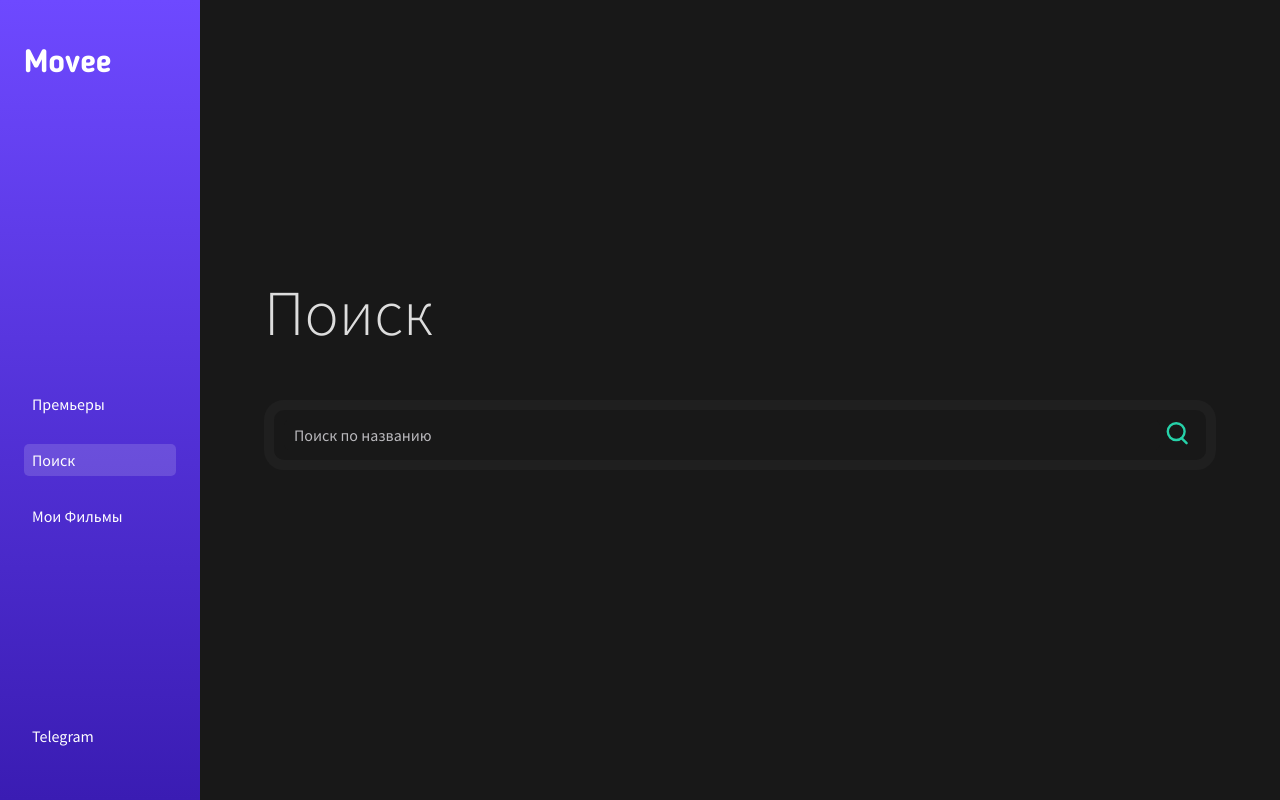
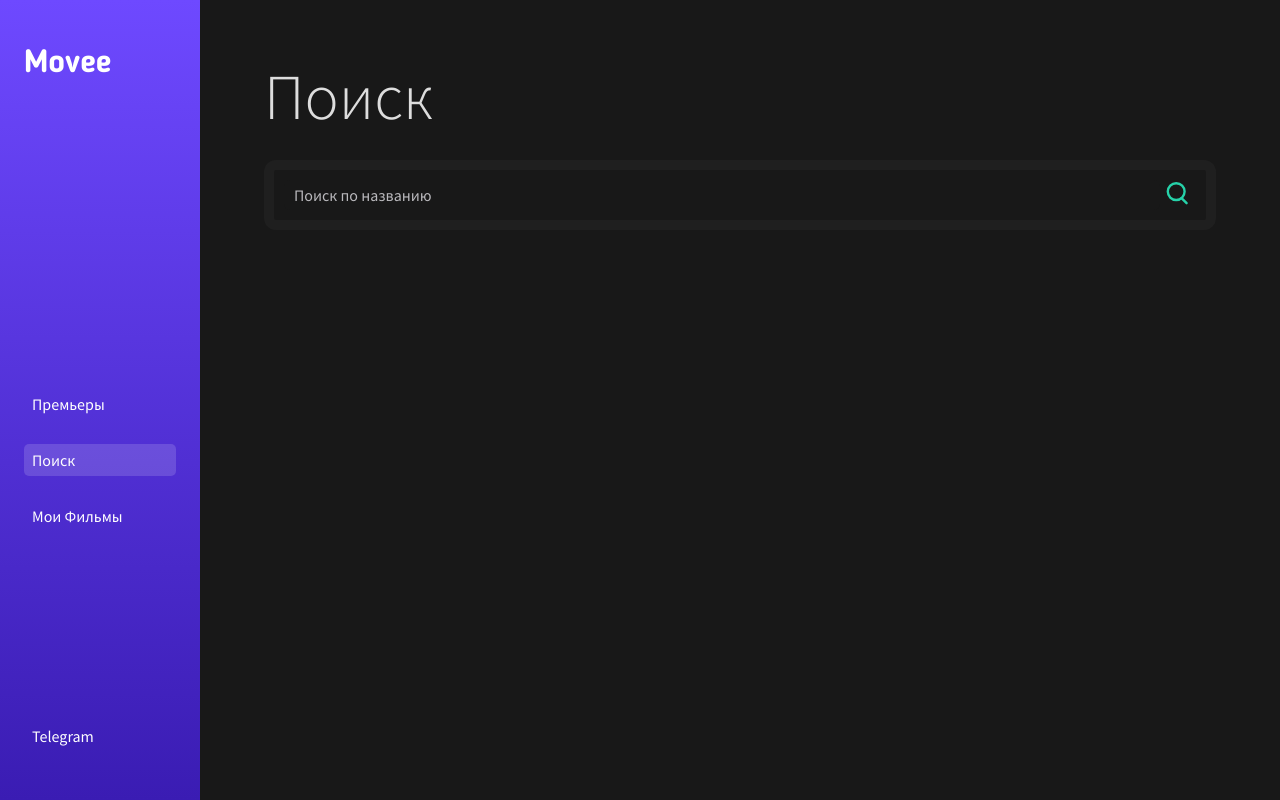
Before and after one commit to DWNMRS/movee, a Vue app: page /movee/search in a window 1280 px wide. Built offline with nearby package versions, Linux system fonts and the light colour scheme.

Commit message:
работа над стилями, убрана детальная страница фильма

```diff
--- a/src/App.vue
+++ b/src/App.vue
@@ -39,8 +39,26 @@ function loadMoviesFromLocalStorage() {
 <style lang="scss">
 @import "./styles/main.scss";
 
+body {
+  background-color: $background;
+
+  &::-webkit-scrollbar {
+    background-color: #FFFFFF14;
+    width: 14px;
+
+    &-thumb {
+      width: 4px;
+      border-radius: 2px;
+      background-color: $border-hover;
+    }
+
+    @include break-md {
+      display: none;
+    }
+  }
+}
+
 #app {
-  background-color: $background;
   height: 100%;
 }
 
@@ -49,8 +67,9 @@ function loadMoviesFromLocalStorage() {
   max-width: 1920px;
   width: 100%;
   height: 100%;
-  background-color: $background;
   color: $text;
   font-family: "Source Sans Pro", sans-serif;
+
+
 }
 </style>
--- a/src/components/MovieDetail.vue
+++ /dev/null
@@ -1,17 +0,0 @@
-<template>
-  <div class="movie-detail">
-    <h1 class="h1">{{ props.movie }}</h1>
-  </div>
-</template>
-
-<script setup lang="ts">
-
-const props = defineProps({
-
-movie: {
-  type: String,
-  required: true,
-  default: () => { }
-},
-})
-</script>
--- a/src/components/MovieFavourite.vue
+++ b/src/components/MovieFavourite.vue
@@ -1,6 +1,7 @@
 <template>
   <div class="movie-favourite">
     <h1 class="h1">Мои Фильмы</h1>
+    <div class="movie-favourite__tabs-wrapper">
       <div class="movie-favourite__tabs">
         <button
           :class="['movie-favourite__tabs-btn', { 'movie-favourite__tabs-btn--active': favouriteStore.activeTab === 1 }]"
@@ -17,6 +18,7 @@
           @click="setTab(3)">
           Не просмотренные: {{ favouriteStore.unWatchedMovies.length }}
         </button>
+      </div>
     </div>
     <div v-if="favouriteStore.activeTab === 1" class="movie-favourite__list">
       <MovieCard v-for="movie of favouriteStore.movies" :key="movie.filmId" :movie="movie" />
@@ -52,8 +54,24 @@ const setTab = (id: number) => {
   &__tabs {
     display: flex;
     gap: 10px;
-    margin-bottom: 30px;
     border-bottom: 2px solid #FFFFFF14;
+
+    &-wrapper {
+      position: sticky;
+      top: 0;
+      z-index: 5;
+      padding: 32px 0;
+      background-color: $background;
+
+      @include break-xl {
+        top: 80px;
+      }
+
+      @include break-md {
+        top: 60px;
+        padding: 16px 0;
+      }
+    }
 
     &-btn {
       width: auto;
@@ -92,7 +110,6 @@ const setTab = (id: number) => {
     flex-direction: column;
     gap: 32px;
     overflow: auto;
-    padding-right: 16px;
 
     @include break-md {
       flex-direction: row;
--- a/src/components/MovieSearch.vue
+++ b/src/components/MovieSearch.vue
@@ -1,13 +1,14 @@
 <template>
   <div class="movie-search">
     <h1 class="h1">Поиск</h1>
+    <div class="movie-search__form-wrapper">
       <form class="movie-search__form" @submit.prevent="searchStore.getMovies(searchMovie)">
         <input class="movie-search__form-input" type="text" placeholder="Поиск по названию" v-model="searchMovie">
         <button>
           <AppIcon class="movie-search__form-icon" :width="24" :height="24" :name="EIconNames.Search" />
         </button>
-
       </form>
+    </div>
     <Loader v-if="searchStore.status == 'loading'" />
     <div v-else-if="searchStore.status == 'success'" class="movie-search__result">
       <MovieCard v-for="movie of searchStore.movies" :key="movie.filmId" :movie="movie" is-search />
@@ -30,8 +31,8 @@ const searchMovie = ref('')
 
 </script>
 
-<style scoped lang="scss">.movie {
-  &-search {
+<style scoped lang="scss">
+.movie-search {
   width: 100%;
   height: 100%;
   display: flex;
@@ -39,14 +40,31 @@ const searchMovie = ref('')
   justify-content: center;
 
   &__form {
-      position: relative;
     width: 100%;
     padding: 10px;
-      margin-bottom: 50px;
-      border-radius: 20px;
+    border-radius: 12px;
     border: 10px solid $background-secondary;
+    background-color: $background;
     transition: 0.2s;
     display: flex;
+    z-index: 10;
+
+    &-wrapper {
+      position: sticky;
+      top: 0px;
+      padding: 32px 0;
+      background-color: $background;
+      z-index: 5;
+
+      @include break-xl {
+        top: 80px;
+      }
+
+      @include break-md {
+        top: 60px;
+        padding: 16px 0;
+      }
+    }
 
     &-input {
       background-color: $background;
@@ -54,7 +72,7 @@ const searchMovie = ref('')
       width: 100%;
       height: 30px;
       padding: 0 10px;
-        border-radius: 5px;
+      border-radius: 6px;
 
       &::placeholder {
         color: $text-secondary;
@@ -66,8 +84,12 @@ const searchMovie = ref('')
     display: flex;
     flex-direction: column;
     gap: 32px;
-      overflow: auto;
-      padding-right: 16px;
+
+    @include break-md {
+      flex-direction: row;
+      flex-wrap: wrap;
+      gap: 16px;
+    }
 
     &::-webkit-scrollbar {
       background-color: #FFFFFF14;
@@ -86,5 +108,4 @@ const searchMovie = ref('')
     }
   }
 }
-}
 </style>
--- a/src/components/MovieСard.vue
+++ b/src/components/MovieСard.vue
@@ -19,11 +19,10 @@
 
     </div>
     <div :class="['movie-card__info', { 'movie-card__info--visible': isHidden === false }]" @click="closeMovieInfo">
-      <router-link :to="{ name: 'PageDetail', params: { id: movie.kinopoiskId } }">
-        <h2 :class="['h2', { 'movie-card__info-name': !isSpecial }]">
-          {{ movie.nameRu }}
-        </h2>
-      </router-link>
+
+      <h2 :class="['h2', { 'movie-card__info-name': !isSpecial }]">
+        {{ movie.nameRu }}
+      </h2>
       <div class="movie-card__info-basic">
         <span class="movie-card__info-basic__item">
           {{ movie.year }}
@@ -139,7 +138,6 @@ function formatMinutes(duration: number | string) {
 <style lang="scss" scoped>
 .movie-card {
   width: 100%;
-  height: 360px;
   padding: 16px;
   display: flex;
   background-color: $background-secondary;
@@ -176,22 +174,24 @@ function formatMinutes(duration: number | string) {
 
   &__img {
     display: block;
-    width: auto;
-    height: 100%;
+    width: 200px;
+    height: 300px;
     border-radius: 6px;
+    object-fit: cover;
 
     @include break-md {
       width: 100%;
+      height: 100%;
     }
 
     &-wrapper {
       position: relative;
-      width: auto;
       margin-right: 24px;
-      height: 100%;
+      height: fit-content;
       box-shadow: 0px 15px 30px 0px rgba(0, 0, 0, 0.2);
 
       @include break-md {
+        width: 100%;
         height: auto;
         margin-right: 0;
       }
@@ -395,6 +395,7 @@ function formatMinutes(duration: number | string) {
     @include break-xl {
       height: 100%;
       max-height: 560px;
+      padding-top: 32px;
     }
 
     @include break-lg {
--- a/src/pages/PageDetail.vue
+++ /dev/null
@@ -1,20 +0,0 @@
-<template>
-  <TheContainer>
-    <MovieDetail :movie ="props.id" />
-  </TheContainer>
-</template>
-
-<script setup lang='ts'>
-import MovieDetail from '@/components/MovieDetail.vue'
-import TheContainer from '@/components/TheContainer.vue'
-
-
-const props = defineProps({
-  id: {
-    type: String,
-    required: true,
-    default: () => { }
-  },
-})
-
-</script>
--- a/src/pages/PageFavourite.vue
+++ b/src/pages/PageFavourite.vue
@@ -9,3 +9,12 @@ import MovieFavourite from '@/components/MovieFavourite.vue'
 import TheContainer from '@/components/TheContainer.vue'
 
 </script>
+
+<style lang="scss" scoped>
+
+.container {
+  min-height: 100%;
+  height: auto;
+}
+
+</style>
--- a/src/pages/PagePremieres.vue
+++ b/src/pages/PagePremieres.vue
@@ -22,7 +22,7 @@ import MoviePremieres from '@/components/MoviePremieres.vue'
   }
 
   @include break-xl {
-    padding-right: 40px;
+    padding-right: 32px;
     padding-bottom: 240px;
   }
 
--- a/src/pages/PageSearch.vue
+++ b/src/pages/PageSearch.vue
@@ -9,3 +9,13 @@ import TheContainer from '@/components/TheContainer.vue'
 import MovieSearch from '@/components/MovieSearch.vue';
 
 </script>
+
+
+<style lang="scss" scoped>
+
+.container {
+  min-height: 100%;
+  height: auto;
+}
+
+</style>
--- a/src/router/router.ts
+++ b/src/router/router.ts
@@ -3,7 +3,6 @@ import PageAbout from "@/pages/PageAbout.vue"
 import PagePremieres from "@/pages/PagePremieres.vue"
 import PageSearch from "@/pages/PageSearch.vue";
 import PageFavourite from "@/pages/PageFavourite.vue";
-import PageDetail from "@/pages/PageDetail.vue"
 
 const routes: Array<RouteRecordRaw> = [
   {
@@ -38,16 +37,6 @@ const routes: Array<RouteRecordRaw> = [
       title:'Мои фильмы'
     }
   },
-  {
-    path: "/movee/:id",
-    name:'PageDetail',
-    component: PageDetail,
-    meta:{
-      title:'О фильме'
-    },
-    props:true
-
-  }
 ];
 
 const router = createRouter({
--- a/src/styles/main.scss
+++ b/src/styles/main.scss
@@ -12,21 +12,17 @@
 h1,.h1{
   font-weight: 300;
   font-size: 64px;
-  margin-bottom: 56px;
 
   @include break-xl {
     font-size: 56px;
-    margin-bottom: 48px;
   }
 
   @include break-md {
     font-size: 40px;
-    margin-bottom: 32px;
   }
 
   @include break-sm{
     font-size: 32px;
-    margin-bottom: 16px;
   }
 }
 
```
Lines whose indentation alone changed are shown as unchanged.
